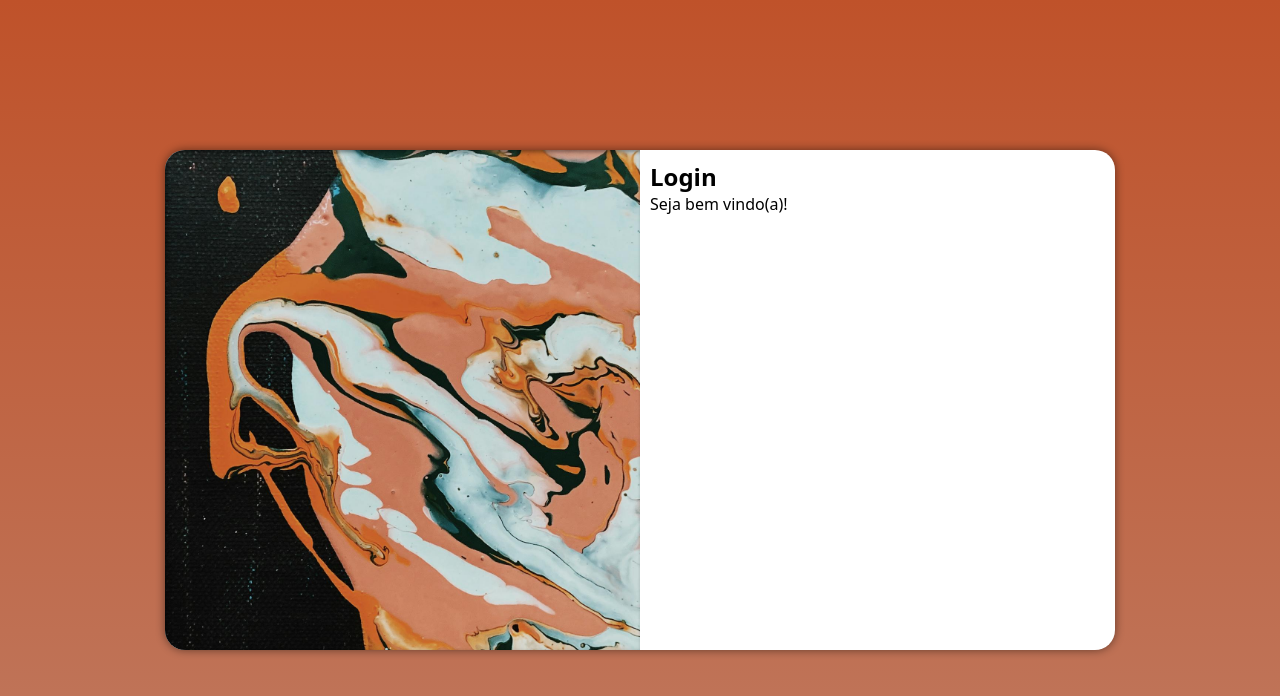
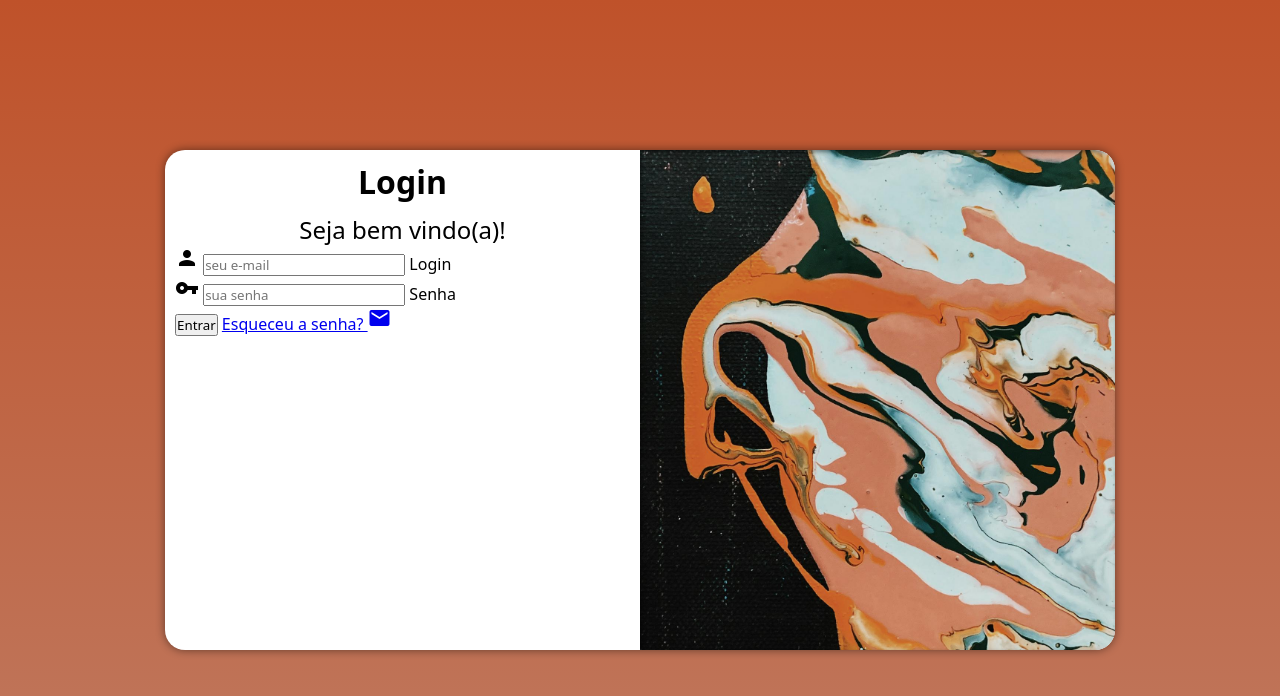
Before and after one commit to MatheusBesson/projeto-login, a plain HTML site: page index.html in a window 1280 px wide. Drawn offline with Linux system fonts and the light colour scheme.

Commit message:
adding forms

```diff
--- a/estilos/media-query.css
+++ b/estilos/media-query.css
@@ -27,6 +27,14 @@
     section#login > div#formulario {
         width: 70%;
         float: right;
+
+        h1 {
+            font-size: 1.8em;
+        }
+
+        p {
+            font-size: 1.3em;
+        }
     }
 }
 
@@ -42,7 +50,7 @@
 
 
         div#imagem {
-            float: left;
+            float: right;
             width: 50%;
             height: 100%;
 
@@ -50,7 +58,16 @@
     }
 
     section#login > div#formulario {
-        float: right;
+        float: left;
         width: 50%;
+
+        h1 {
+            font-size: 2em;
+        }
+
+        p {
+            font-size: 1.5em;
+
+        }
     }
 }
--- a/estilos/style.css
+++ b/estilos/style.css
@@ -57,6 +57,14 @@ section#login > div#formulario {
     display: block;
     padding: 10px;
 
+    h1 {
+        text-align: center;
+        margin-bottom: 10px;
+    }
 
+    p {
+        font-size: 1em;
+        text-align: center;
+    }
 
 }
--- a/index.html
+++ b/index.html
@@ -4,6 +4,8 @@
     <meta charset="UTF-8">
     <meta name="viewport" content="width=device-width, initial-scale=1.0">
     <title>Login</title>
+    <link href="https://fonts.googleapis.com/icon?family=Material+Icons"
+    rel="stylesheet">
     <link rel="stylesheet" href="estilos/style.css">
     <link rel="stylesheet" href="estilos/media-query.css">
 </head>
@@ -16,8 +18,22 @@
             <div id="formulario">
                 <h1>Login</h1>
                 <p>Seja bem vindo(a)!</p>
-                <form action="login.php" method="post">
+                <form action="login.php" method="post" autocomplete="on">
+                    <div class="campo">
+                        <span class="material-icons">person</span>
+                        <input type="email" name="login" id="ilogin" placeholder="seu e-mail" autocomplete="email" required maxlength="30">
+                        <label for="ilogin">Login </label>
+                    </div>
+                    <div class="campo">
+                        <span class="material-icons">vpn_key</span>
+                        <input type="password" name="senha" id="isenha" placeholder="sua senha" autocomplete="current-password" visibility="off" required minlength="8" maxlength="20">
+                        <label for="isenha">Senha</label>
+                    </div>
 
+                    <input type="submit" value="Entrar">
+                    <a href="#">
+                        Esqueceu a senha? <nav class="material-icons">mail</nav>
+                    </a>
                 </form>
 
             </div>
```
